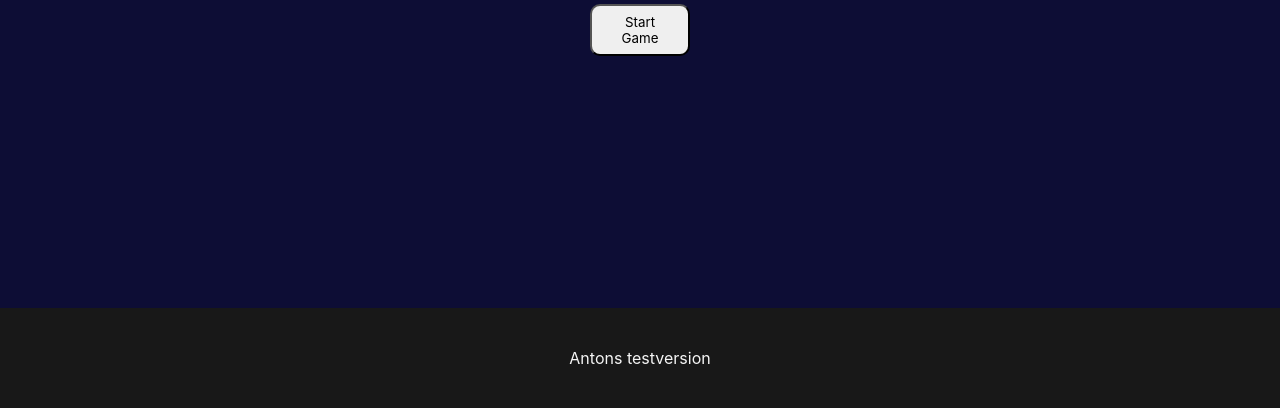
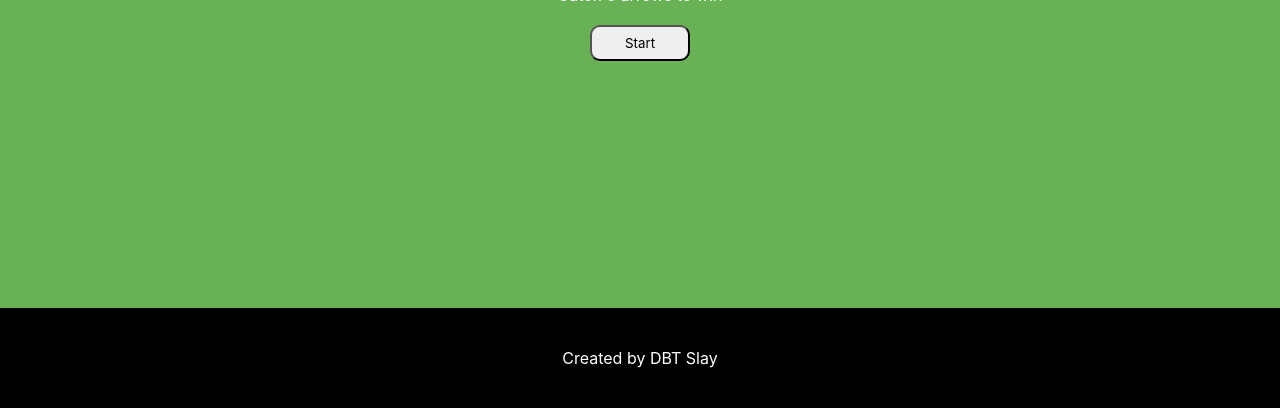
Before and after one commit to k4tttt/DBT_slay, a website built with Vite: page index.html in a window 1280 px wide. Shown: the part 392-800 px from the top of the page. Built offline with nearby package versions, Linux system fonts and the light colour scheme; files whose address does not match are found by name.

Commit message:
Working prototype

```diff
--- a/index.html
+++ b/index.html
@@ -2,29 +2,31 @@
 <html lang="en">
   <head>
     <meta charset="UTF-8" />
-    <link rel="icon" type="image/svg+xml" href="/assets/favicon.svg" />
+    <link rel="icon" type="image/svg+xml" href="/vite.svg" />
     <meta name="viewport" content="width=device-width, initial-scale=1.0" />
-    <title>Brainfunc Beats Battlestar Galactica</title>
+    <title>Brainfunc Beats</title>
   </head>
   <body>
     <header>
-        <p>Phaser Demo | Brainfunc Beats</p>
+      <p>Phaser Demo | Brainfunc Beats Battlestar Galactica</p>
     </header>
     <main>
-        <canvas id="gameCanvas"></canvas>
-        <div id="gameStartDiv" class="gameUI">
-            <h1>Brainfunc Beats Battlestar Galactica</h1>
-            <button id="gameStartBtn">Start Game</button>
-        </div>
-        <div id="gameEndDiv" class="gameUI">
-            <p>Game Over</p>
-            <h1>You <span> id="gameWinLoseSpan></span></h1>
-            <h1>Final Score: <span id="gameEndScoreSpan"></span></h1>
-            <p>Refresh to play again</p>
-        </div>
+      <canvas id="gamecanvas"></canvas>
+      <div id="gameStart" class="gameUI">
+        <h1>Catch the arrow</h1>
+        <p>Catch 5 arrows to win</p>
+        <button id="startBtn"><p>Start</p></button>
+      </div>
+      <div id="gameEnd" class="gameUI">
+        <p>Game over</p>
+        <h1>You <span id="winLoseSpan"></span></h1>
+        <h1>Score: <span id="endScoreSpan"></span></h1>
+        <p>Refresh to play again</p>
+      </div>
     </main>
     <footer>
-        <p>Antons testversion</p>
+      <p>Created by DBT Slay</p>
+    </footer>
     <script type="module" src="/main.js"></script>
   </body>
 </html>
--- a/main.js
+++ b/main.js
@@ -1,32 +1,32 @@
 import './style.css'
-import Phaser from 'phaser'
+import Phaser from 'phaser';
 
 const sizes = {
   width: 500,
   height: 500
-}
+};
 
-const speedDown = 300
+const speedDown = 300;
 
-const gameStartDiv = document.querySelector('#gameStartDiv')
-const gameStartBtn = document.querySelector('#gameStartBtn')
-const gameEndDiv = document.querySelector('#gameEndtDiv')
-const gameWinLoseSpan = document.querySelector('#gameWinLoseSpan')
-const gameEndScoreSpan = document.querySelector('#gameEndScoreSpan')
+const gameStartDiv = document.querySelector("#gameStart");
+const gameEndDiv = document.querySelector("#gameEnd");
+const gameStartBtn = document.querySelector("#startBtn");
+const gameWinLoseSpan = document.querySelector("#winLoseSpan");
+const gameEndScoreSpan = document.querySelector("#endScoreSpan");
 
 class GameScene extends Phaser.Scene {
   constructor() {
-        super('scene-game');
+    super("scene-game");
     this.player;
     this.cursor;
-        this.playerSpeed = speedDown+50;
+    this.playerSpeed = speedDown + 100;
     this.target;
     this.points = 0;
     this.textScore;
     this.textTime;
     this.timedEvent;
     this.remainingTime;
-        this.coinMusic;
+    this.woum;
     this.bgMusic;
     this.emitter;
   }
@@ -38,23 +38,20 @@ class GameScene extends Phaser.Scene {
     this.load.audio('coinMusic', 'assets/coin.mp3')
     this.load.audio('bgMusic', 'assets/bgMusicAri.mp3')
 }
-    create(){
 
-        this.scene.pause("scene-game")
+  create() {
+    this.scene.pause("scene-game");
 
     this.coinMusic = this.sound.add('coinMusic');
     this.bgMusic = this.sound.add('bgMusic');
     this.bgMusic.play();
 
-        this.add.image(0, 0, "bg")
-            .setOrigin(0, 0)
-        this.player = this.physics.add
-            .image(0, sizes.height-100, "basket").setOrigin(0, 0)
-            .setOrigin(0, 0)
+    this.add.image(0, 0, "bg").setOrigin(0,  0);
+    this.player = this.physics.add.image(0, sizes.height - 50, "basket").setOrigin(0,  0);
     this.player.setImmovable(true);
     this.player.body.allowGravity = false;
     this.player.setCollideWorldBounds(true);
-        this.player.setSize(80,15).setOffset(10, 70);
+    this.player.setSize(this.player.width - this.player.width/4, this.player.height/6).setOffset(this.player.width/10, this.player.height - this.player.height/10);
 
     this.target = this.physics.add
         .image(0, 0, "arrow")
@@ -64,98 +61,95 @@ class GameScene extends Phaser.Scene {
 
     this.physics.add.overlap(this.target, this.player, this.targetHit, null, this);
 
-        this.cursor=this.input.keyboard.createCursorKeys()
+    this.cursor = this.input.keyboard.createCursorKeys();
 
-        this.textScore = this.add.text(sizes.width - 120, 10, "Score: 0",{
+    this.textScore = this.add.text(sizes.width - 120, 10, "Score: 0", {
       font: "25px Arial",
-            fill: "#000000",
+      fill: "#000",
     });
-        this.textTime = this.add.text(10, 10, "Remaining Time: 00",{
+    this.textTime = this.add.text(10, 10, "Remaining time: 00", {
       font: "25px Arial",
-            fill: "#000000",
+      fill: "#000",
     });
 
-        this.timedEvent = this.time.delayedCall(10000, this.gameOver, [], this)
+    this.timedEvent = this.time.delayedCall(10000, this.gameOver, [], this);
 
-        this.emitter=this.add.particles(0, 0, "money", {
+    this.emitter = this.add.particles(0, 0, "particle", {
       speed: 100,
-            gravityY: speedDown-200,
+      gravityY: speedDown - 200,
       scale: 0.04,
       duration: 100,
       emitting: false
-        })
-        this.emitter.startFollow(this.player, this.player.width/2, this.player.height/2, true)
+    });
+    this.emitter.startFollow(this.player, this.player.width/2, this.player.height/2, true);
   }
-    update(){
 
-        this.remainingTime=this.timedEvent.getRemainingSeconds()
-        this.textTime.setText('Remaining Time: ' + Math.round(this.remainingTime).toString());
+  update() {
+    this.remainingTime = this.timedEvent.getRemainingSeconds();
+    this.textTime.setText(`Remaining time: ${Math.round(this.remainingTime).toString()}`);
 
-        if (this.target.y >= sizes.height){
+    if (this.target.y >= sizes.height) {
       this.target.setY(0);
       this.target.setX(this.getRandomX());
     }
 
-        const {left,right}=this.cursor
+    const {left, right} = this.cursor;
 
-        if (left.isDown){
-            this.player.setVelocityX(-this.playerSpeed)
-        } else if (right.isDown){
-            this.player.setVelocityX(this.playerSpeed)
+    if (left.isDown) {
+      this.player.setVelocityX(-this.playerSpeed);
+    } else if (right.isDown) {
+      this.player.setVelocityX(this.playerSpeed);
     } else {
-            this.player.setVelocityX(0)
+      this.player.setVelocityX(0);
     }
   }
 
-    getRandomX(){
+  getRandomX() {
     return Math.floor(Math.random() * 480);
   }
 
-    targetHit(){
+  targetHit() {
     this.coinMusic.play();
     this.emitter.start();
     this.target.setY(0);
     this.target.setX(this.getRandomX());
     this.points++;
-        this.textScore.setText('Score: ' + this.points);
+    this.textScore.setText(`Score: ${this.points}`);
   }
 
-    gameOver(){
+  gameOver() {
+    this.sys.game.destroy(true);
 
-        this.sys.game.destroy(true)
-
-        if(this.points >= 5) {
-            gameEndScoreSpan.textContent=this.points
-            gameWinLoseSpan.textContent="You Win!"
-        }
-        else {
-            gameEndScoreSpan.textContent=this.points
-            gameWinLoseSpan.textContent="You Lose!"
+    if (this.points >= 5) {
+      gameEndScoreSpan.textContent = this.points;
+      gameWinLoseSpan.textContent = "win!";
+    } else {
+      gameEndScoreSpan.textContent = this.points;
+      gameWinLoseSpan.textContent = "lose!";
     }
 
-
-        gameEndDiv.style.display = "flex"
+    gameEndDiv.style.display = "flex";
   }
 }
 
 const config = {
   type: Phaser.WEBGL,
-    width:sizes.width,
-    height:sizes.height,
-    canvas:gameCanvas,
+  width: sizes.width,
+  height: sizes.height,
+  canvas: gamecanvas,
   physics: {
-        default: 'arcade',
+    default: "arcade",
     arcade: {
-            gravity: { y: speedDown },
+      gravity: {y:speedDown},
       debug: true
     }
   },
-    scene: [GameScene]
-}
+  scene:[GameScene]
+};
 
 const game = new Phaser.Game(config);
 
-gameStartBtn.addEventListener('click', () => {
-    gameStartDiv.style.display = 'none'
-    game.scene.resume("scene-game")
+gameStartBtn.addEventListener("click", () => {
+  gameStartDiv.style.display = "none";
+  game.scene.resume("scene-game");
 });
--- a/style.css
+++ b/style.css
@@ -1,8 +1,8 @@
 :root {
     font-family: Inter, system-ui, Avenir, Helvetica, Arial, sans-serif;
-    --dkClr: #181818;
-    --liClr: whitesmoke;
-    --accClr: #0d0d35;
+    --dark: #000;
+    --light: #fff;
+    --accent: rgb(104, 178, 85);
   }
 
   * {
@@ -11,21 +11,19 @@
     box-sizing: border-box;
   }
 
-  html,
-  body {
+  html, body {
     height: 100%;
   }
 
   body {
-    background-color: var(--dkClr);
-    color: var(--liClr);
+    background-color: var(--dark);
+    color: var(--light);
     display: flex;
     flex-direction: column;
     min-height: 100vh;
   }
 
-  header,
-  footer {
+  header, footer {
     display: flex;
     justify-content: center;
     align-items: center;
@@ -37,7 +35,7 @@
     display: flex;
   }
 
-  #gameCanvas {
+  #gamecanvas {
     border: 1px solid red;
     position: absolute;
     top: 50%;
@@ -47,10 +45,10 @@
     z-index: 1;
   }
 
-   .gameUI {
+  .gameUI {
     width: 100%;
     height: 100%;
-    background-color: var(--accClr);
+    background-color: var(--accent);
     display: flex;
     flex-direction: column;
     justify-content: center;
@@ -63,31 +61,31 @@
     margin-top: 5px;
   }
 
-  #gameStartDiv {
+  #gameStart {
     display: flex;
   }
 
-  #gameEndDiv {
+  #gameEnd {
     display: none;
   }
 
-  #gameStartBtn{
+  #startBtn {
     display: inline-block;
     width: 100px;
-    padding:8px 15px;
+    padding: 8px 15px;
     margin: 20px 0;
     text-align: center;
     font-family: inherit;
-    border-radius: 10px;;
+    border-radius: 10px;
   }
 
-  #gameStartBtn p{
+  #startBtn p {
     margin-top: 0;
   }
 
-  #gameStartBtn:hover{
-    background-color: var(--dkClr);
-    border: 0.5px solid var(--liClr);
-    color: var(--liClr);
-    cursor:pointer;
+  #startBtn:hover {
+    background-color: var(--dark);
+    border: 0.5px solid var(--light);
+    color: var(--light);
+    cursor: pointer;
   }
```
Lines whose indentation alone changed are shown as unchanged.
